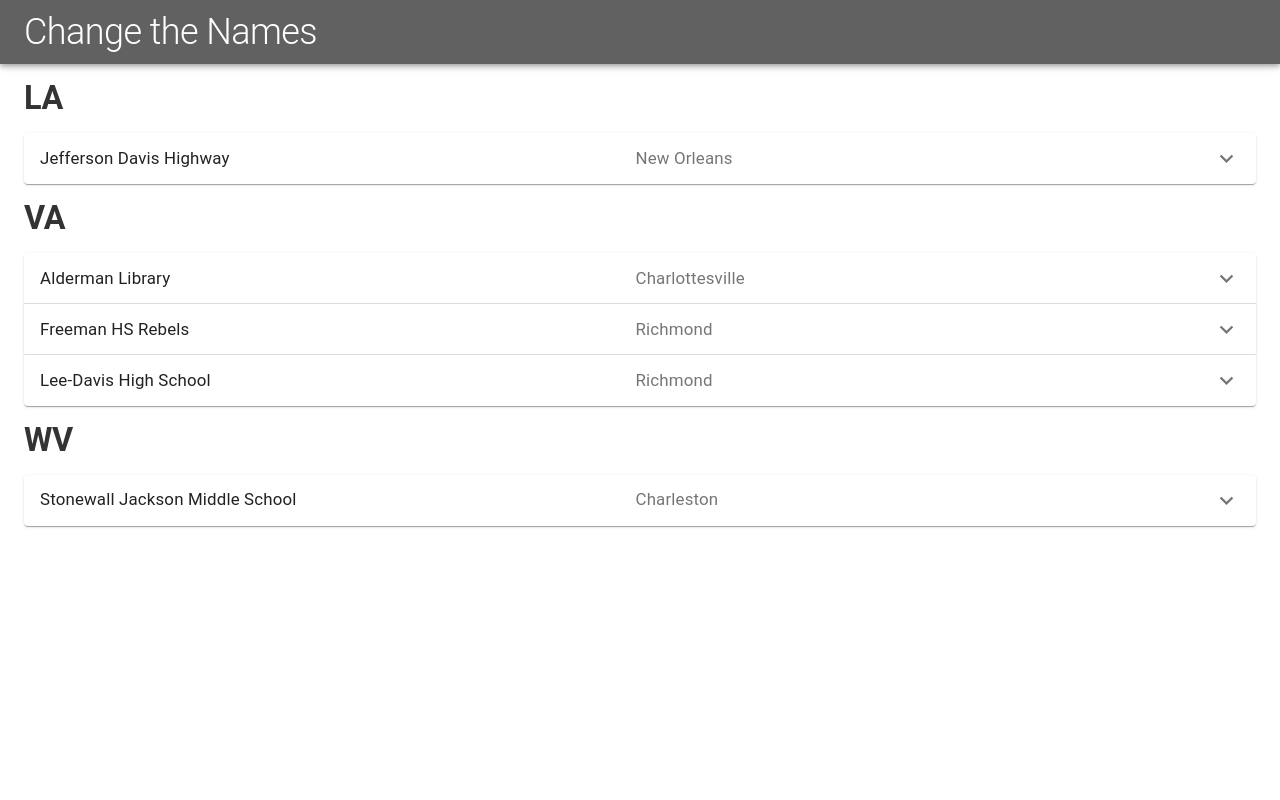
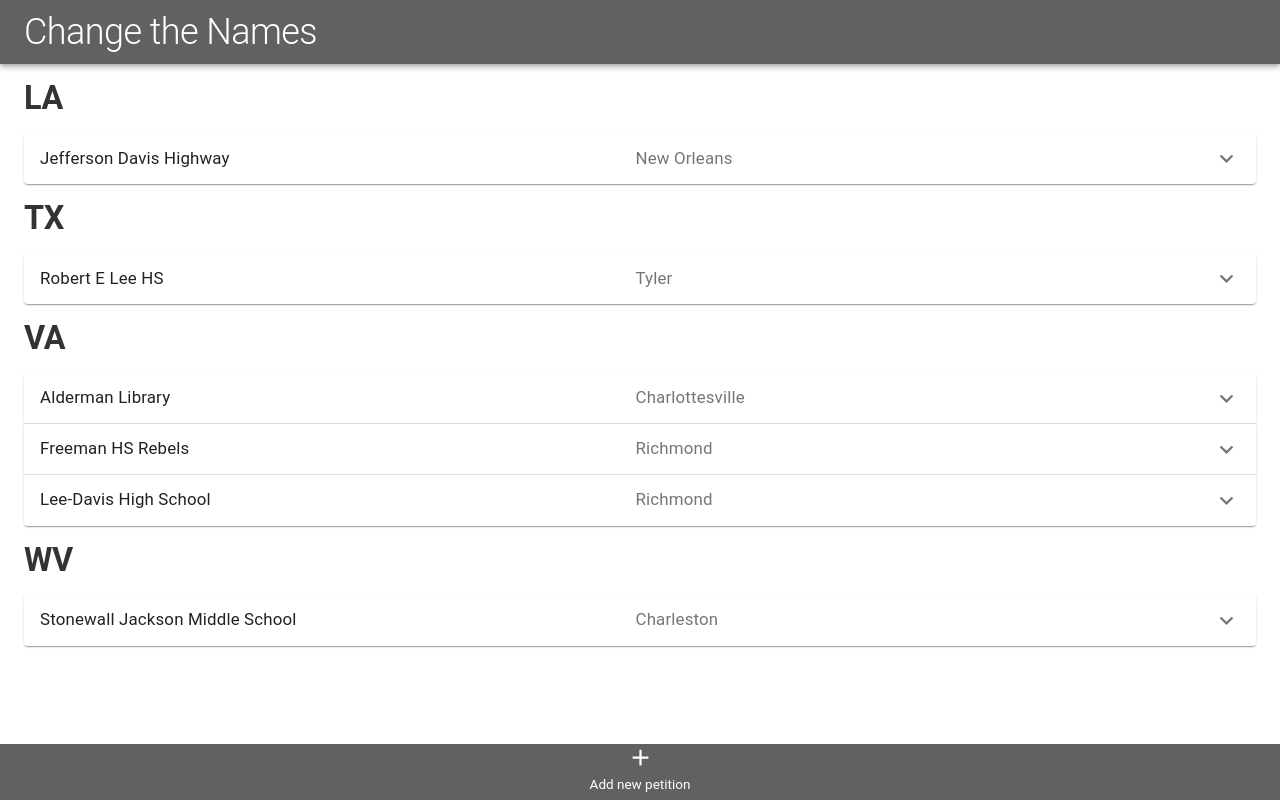
Before and after one commit to changethenames/changethenames.github.io, a Gatsby site: page / in a window 1280 px wide. Built offline with nearby package versions, Linux system fonts and the light colour scheme; Gatsby itself is replaced by a stand-in of ours.

Commit message:
add issue link

```diff
--- a/src/components/entry.js
+++ b/src/components/entry.js
@@ -1,5 +1,4 @@
 import React from "react"
-import containerStyles from "./entry.module.css"
 import { makeStyles } from '@material-ui/core/styles';
 import ExpansionPanel from '@material-ui/core/ExpansionPanel';
 import ExpansionPanelSummary from '@material-ui/core/ExpansionPanelSummary';
--- a/src/components/header.js
+++ b/src/components/header.js
@@ -6,11 +6,6 @@ import containerStyles from "./header.module.css"
 
 
 const Header = ({ siteTitle }) => (
-  // <header className={containerStyles.headerContainer}>
-  //   <div className={containerStyles.header}>
-
-  //   </div>
-  // </header>
   <AppBar position='sticky'>
     <Toolbar>
       <Typography variant="h1" className={containerStyles.header}>
--- a/src/components/layout.js
+++ b/src/components/layout.js
@@ -8,11 +8,30 @@
 import React from "react"
 import PropTypes from "prop-types"
 import { useStaticQuery, graphql } from "gatsby"
+import { BottomNavigation, BottomNavigationAction, Link } from "@material-ui/core";
+import AddIcon from '@material-ui/icons/Add';
+import { makeStyles } from '@material-ui/core/styles';
 
 import Header from "./header"
 import "./layout.css"
 
+const issueLink = "https://github.com/changethenames/changethenames.github.io/issues/new/choose";
+
+const useStyles = makeStyles((theme) => ({
+  bottomBar: {
+    backgroundColor: theme.palette.primary.main,
+    position: 'fixed',
+    bottom: 0,
+    width: '100%',
+  },
+  actionItem: {
+    color: theme.palette.primary.contrastText
+  }
+}));
+
 const Layout = ({ children }) => {
+  const classes = useStyles();
+
   const data = useStaticQuery(graphql`
     query SiteTitleQuery {
       site {
@@ -27,6 +46,9 @@ const Layout = ({ children }) => {
     <>
       <Header siteTitle={data.site.siteMetadata.title} />
       <main>{children}</main>
+      <BottomNavigation showLabels className={classes.bottomBar}>
+        <BottomNavigationAction classes={{root: classes.actionItem}} label="Add new petition" icon={<AddIcon />} component={Link} href={issueLink} />
+      </BottomNavigation>
     </>
   )
 }
--- a/src/data/data.json
+++ b/src/data/data.json
@@ -6,6 +6,16 @@
         "value": "Jefferson Davis Highway",
         "petitionLink": "https://www.change.org/p/streetsignsmatter-rename-jefferson-davis-parkway-to-norman-c-francis-parkway?recruiter=1106666245&recruited_by_id=3e238030-a606-11ea-b7f3-bf1f2ccf8a59",
         "city": "New Orleans"
+      }
+    ]
+  },
+  {
+    "state": "TX",
+    "values": [
+      {
+        "value": "Robert E Lee HS",
+        "petitionLink": "https://www.change.org/p/tyler-i-s-d-rename-robert-e-lee-high-school?fbclid=IwAR0RYZXvHZjLESgCdMqto4c_7ka6xCPb7EptNMcXe1TrUQEKbGZQ--tVS7w",
+        "city": "Tyler"
       }
     ]
   },
--- a/src/pages/index.js
+++ b/src/pages/index.js
@@ -16,10 +16,10 @@ const theme = createMuiTheme({
       contrastText: '#fff',
     },
     secondary: {
-      light: '#ffff6b',
-      main: '#fdd835',
-      dark: '#c6a700',
-      contrastText: '#000',
+      light: '#ff6659',
+      main: '#d32f2f',
+      dark: '#9a0007',
+      contrastText: '#fff',
     },
   },
 });
```
